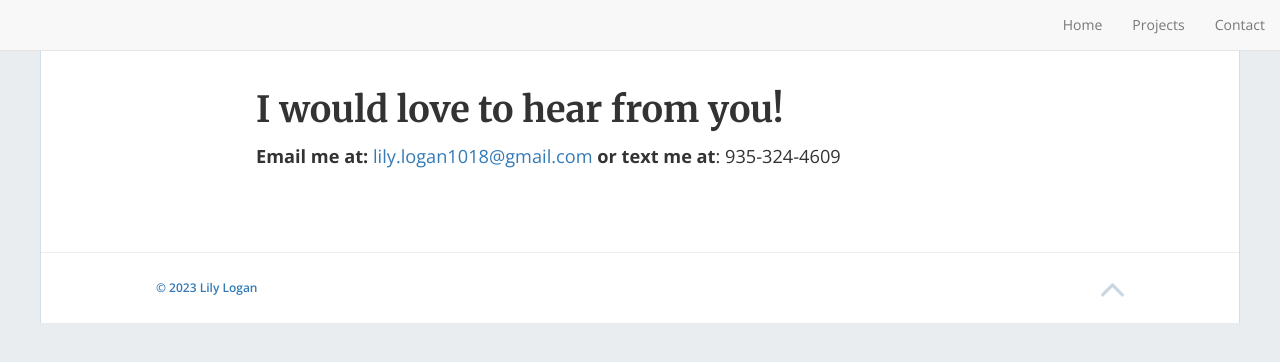
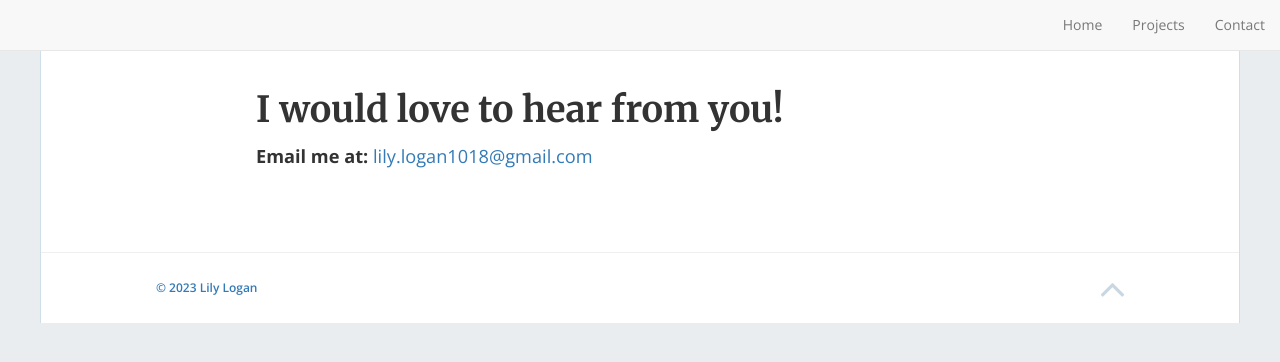
Before and after one commit to lilylogan/lilylogan.github.io, a Jekyll site: the page built from contact.md, in a window 1280 px wide. Shown: the top 362 px of the page. Built offline with Jekyll 4.4.1, drawn with Linux system fonts in a browser that asks for light colours; nearby versions of some CDN libraries; library files that are not in the unit come from our copies.

Commit message:
take of phone

```diff
--- a/contact.md
+++ b/contact.md
@@ -5,4 +5,3 @@ permalink: /contact/
 ---
 # I would love to hear from you!
 **Email me at:** <a href="mailto:lily.logan1018@gmail.com">lily.logan1018@gmail.com</a>
-**or text me at**: 935-324-4609
```
